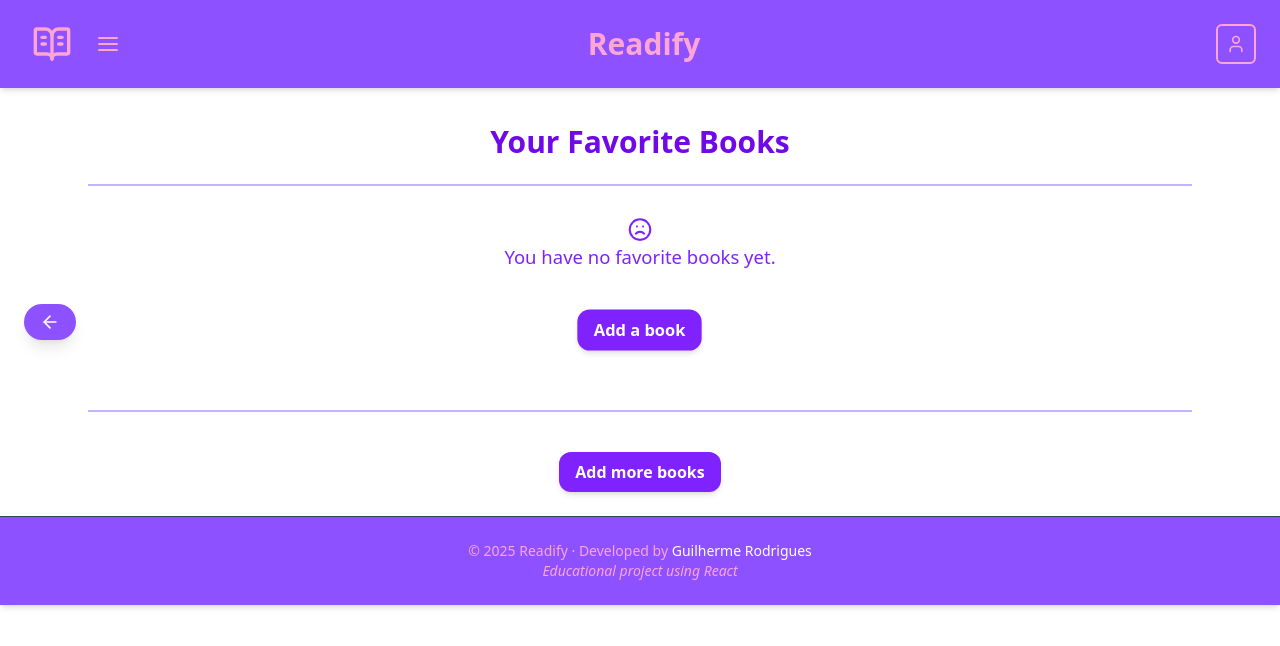
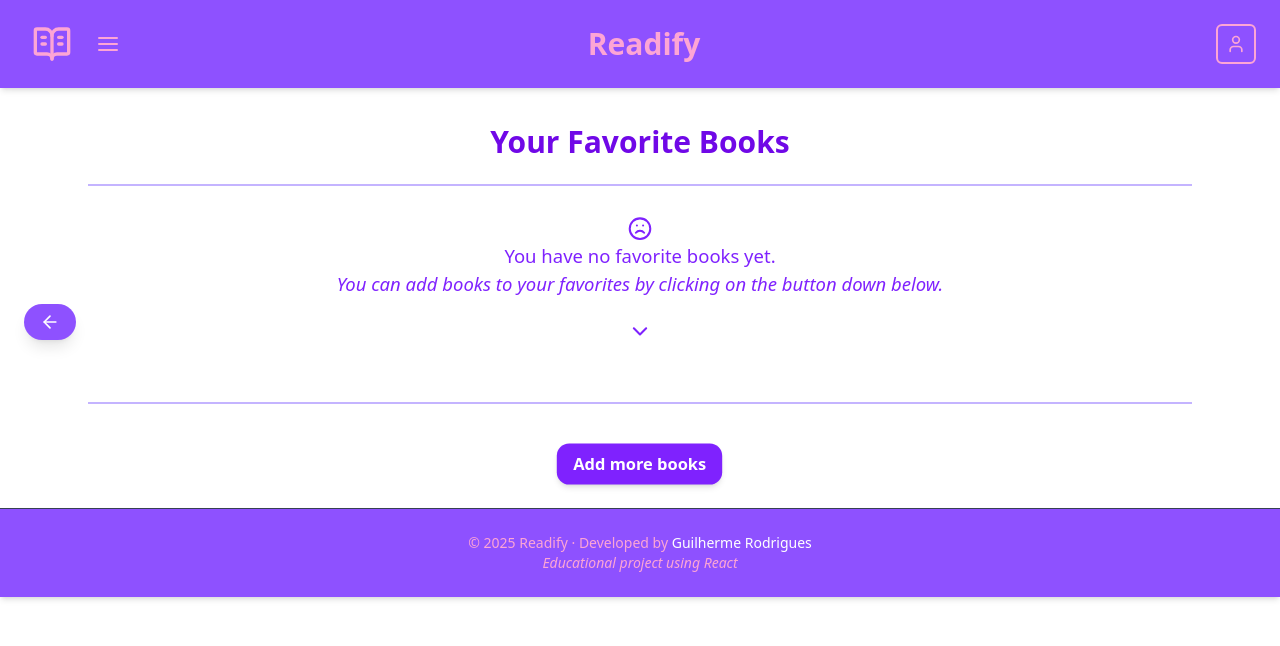
Before and after one commit to guirdgrs/readify, a React (Vite) app in the folder readify/: page /favoritebooks in a window 1280 px wide. Shown: the top 646 px of the page. Built offline with nearby package versions, Linux system fonts and the light colour scheme.

Commit message:
Fixing FavoriteBooks double button.

```diff
--- a/readify/src/components/pages/FavoriteBooks.jsx
+++ b/readify/src/components/pages/FavoriteBooks.jsx
@@ -5,7 +5,7 @@ import BackButton from "../utils/BackButton.jsx";
 import { motion } from "framer-motion";
 import { fadeSlideUp, hoverSpring2, loadingScale } from "../utils/motionConfig.js";
 import BookNotFound from "../bookdetail/BookNotFound.jsx";
-import { Frown, Trash2 } from "lucide-react";
+import { ChevronDown, Frown, Trash2 } from "lucide-react";
 import { Link } from "react-router-dom"
 import Swal from 'sweetalert2';
 import Footer from "../utils/Footer.jsx";
@@ -88,19 +88,11 @@ function FavoriteBooks() {
             {...loadingScale}>
                 <Frown className="mx-auto"/>
                 You have no favorite books yet.
+                <br />
+                <i>You can add books to your favorites by clicking on the button down below.</i>
+
+                <ChevronDown className="mx-auto mt-5"/>
             </motion.p>
-
-            <Link
-            to="/books"
-            className="inline-block mt-10">
-
-                <motion.p
-                className="bg-violet-600 hover:bg-violet-700 text-white font-semibold py-2 px-4 rounded-xl shadow-md"
-                {...loadingScale}>
-                    Add a book
-                </motion.p>
-
-            </Link>
 
           </div>
         ) : (
@@ -135,7 +127,8 @@ function FavoriteBooks() {
 
                 <motion.p
                 className="bg-violet-600 hover:bg-violet-700 text-white font-semibold py-2 px-4 rounded-xl shadow-md"
-                {...hoverSpring2}>
+                {...hoverSpring2}
+                {...loadingScale}>
                     Add more books
                 </motion.p>
 
```
